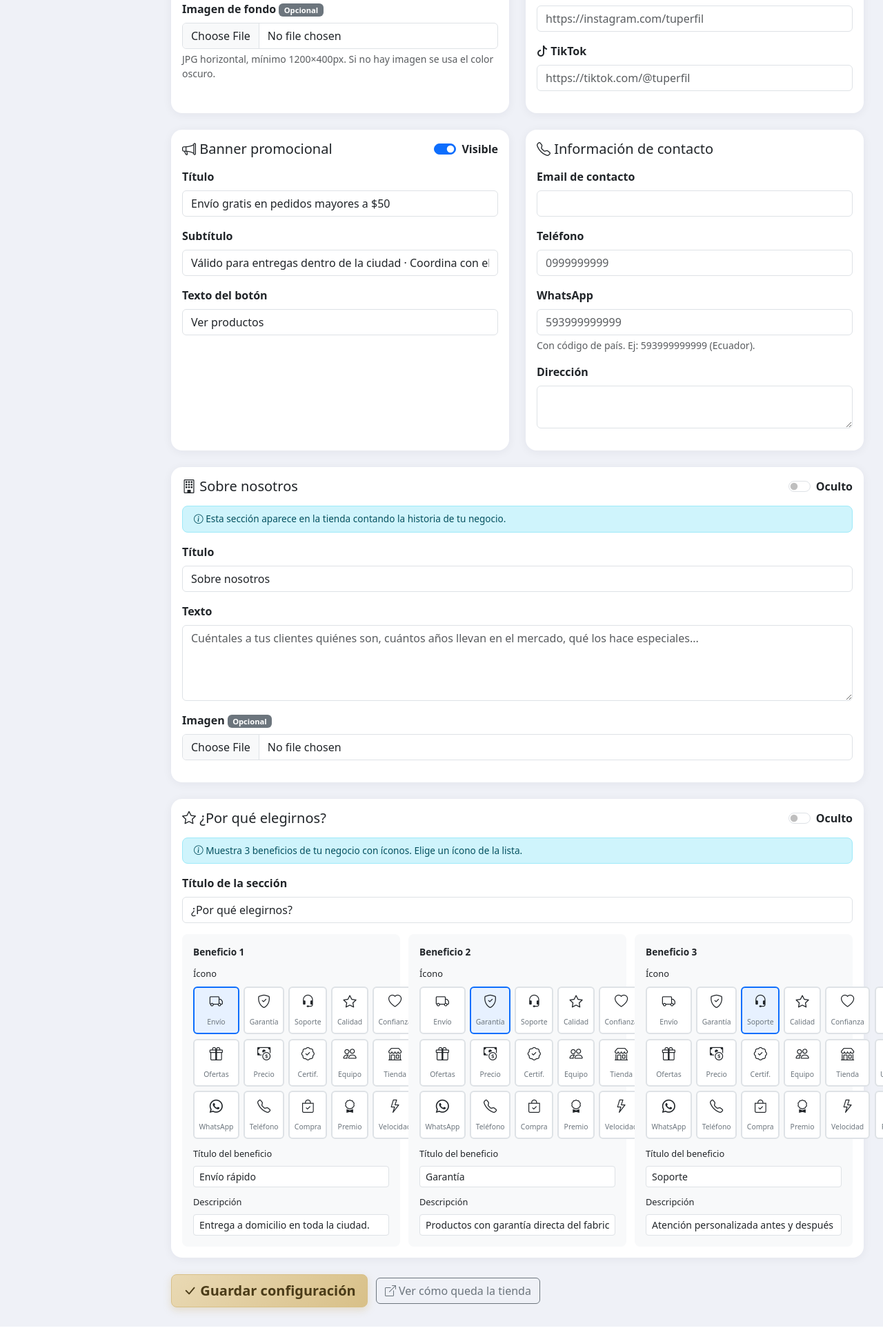
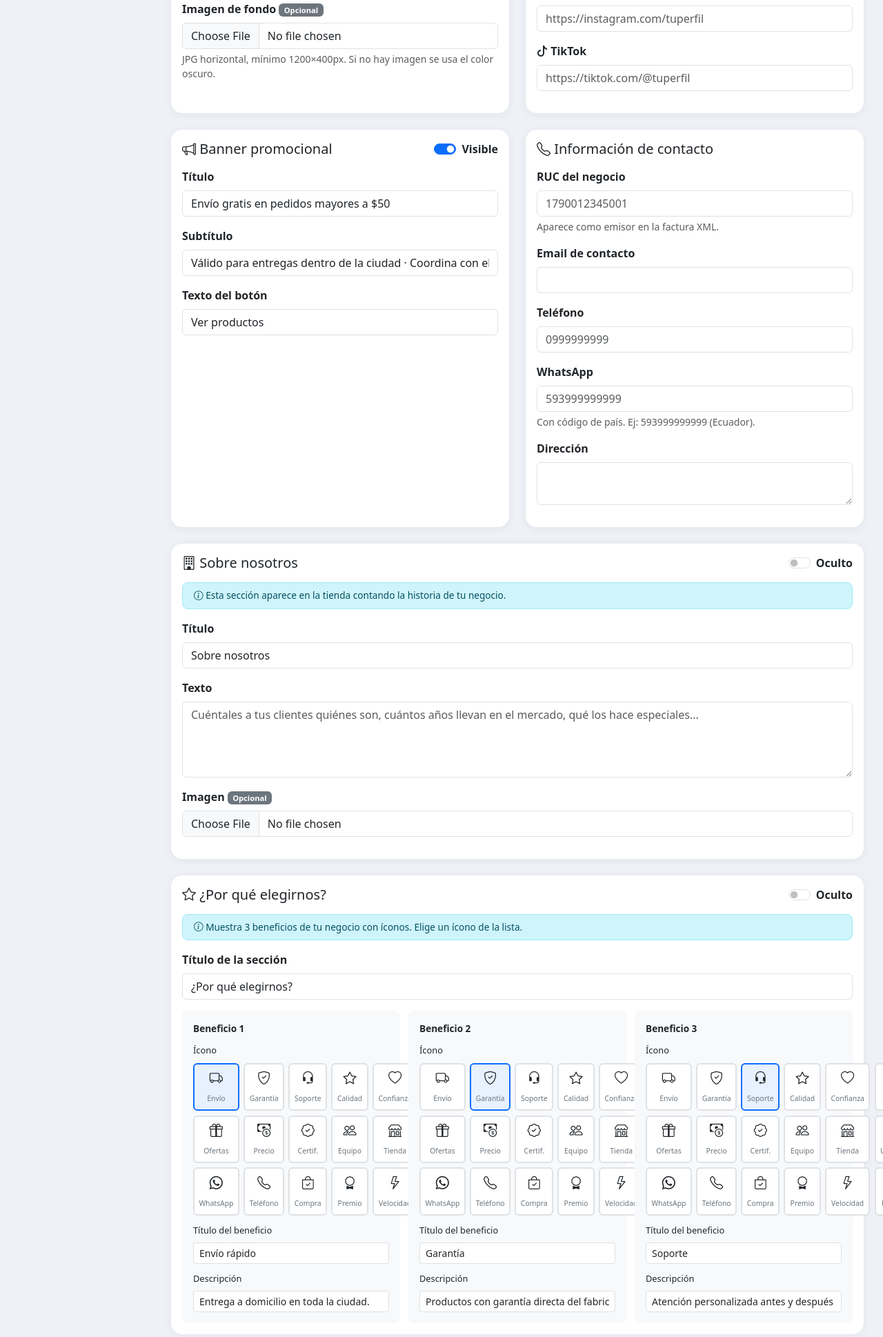
Before and after one commit to ElianWBG/Negocio-de-ecommer, a Django app: page /panel/configuracion/ in a window 1280 px wide; the page is wider, and only the part inside the window is pictured. Shown: the part 1131-3069 px from the top of that part at 69% size. Run offline with Django 5.2, Linux system fonts and the light colour scheme; the visitor is signed in with stand-in values (Sample User, id 1); data comes from the database, SQL or seed files in the repository.

Commit message:
feat(config): campo RUC del negocio para el emisor de la factura XML
ConfigNegocio ahora tiene 'ruc' (editable en Configuración). El XML de
factura usa razonSocial/ruc/direccion/telefono/email del negocio; antes el
RUC salía 'N/A' por falta del campo.

Co-Authored-By: Claude Opus 4.8 <noreply@anthropic.com>

```diff
--- a/billing/models.py
+++ b/billing/models.py
@@ -276,6 +276,7 @@ class ConfigNegocio(models.Model):
     banner_cta      = models.CharField(max_length=40, default='Ver productos', verbose_name='Texto del botón del banner')
 
     # Contacto
+    ruc              = models.CharField(max_length=13, blank=True, verbose_name='RUC del negocio')
     email_contacto   = models.EmailField(blank=True, verbose_name='Email de contacto')
     telefono         = models.CharField(max_length=20, blank=True, verbose_name='Teléfono')
     whatsapp         = models.CharField(max_length=20, blank=True, verbose_name='Número WhatsApp (con código de país, ej: 593999999999)')
--- a/billing/templates/billing/config_negocio.html
+++ b/billing/templates/billing/config_negocio.html
@@ -164,6 +164,11 @@
   <div class="card">
     <div class="card-body">
       <h5 class="card-title mb-3"><i class="bi bi-telephone"></i> Información de contacto</h5>
+      <div class="mb-3">
+        <label class="form-label fw-semibold">RUC del negocio</label>
+        <input type="text" name="ruc" value="{{ config.ruc }}" class="form-control" placeholder="1790012345001" maxlength="13">
+        <div class="form-text">Aparece como emisor en la factura XML.</div>
+      </div>
       <div class="mb-3">
         <label class="form-label fw-semibold">Email de contacto</label>
         <input type="email" name="email_contacto" value="{{ config.email_contacto }}" class="form-control">
--- a/billing/views.py
+++ b/billing/views.py
@@ -2473,6 +2473,7 @@ def config_negocio_edit(request):
         config.banner_titulo    = request.POST.get('banner_titulo', '').strip()
         config.banner_subtitulo = request.POST.get('banner_subtitulo', '').strip()
         config.banner_cta       = request.POST.get('banner_cta', '').strip()
+        config.ruc              = request.POST.get('ruc', '').strip()
         config.email_contacto   = request.POST.get('email_contacto', '').strip()
         config.telefono         = request.POST.get('telefono', '').strip()
         config.whatsapp         = request.POST.get('whatsapp', '').strip()
```
Also changed, not shown: billing/migrations/0014_confignegocio_ruc_alter_auditlog_id_alter_brand_id_and_more.py (added).
